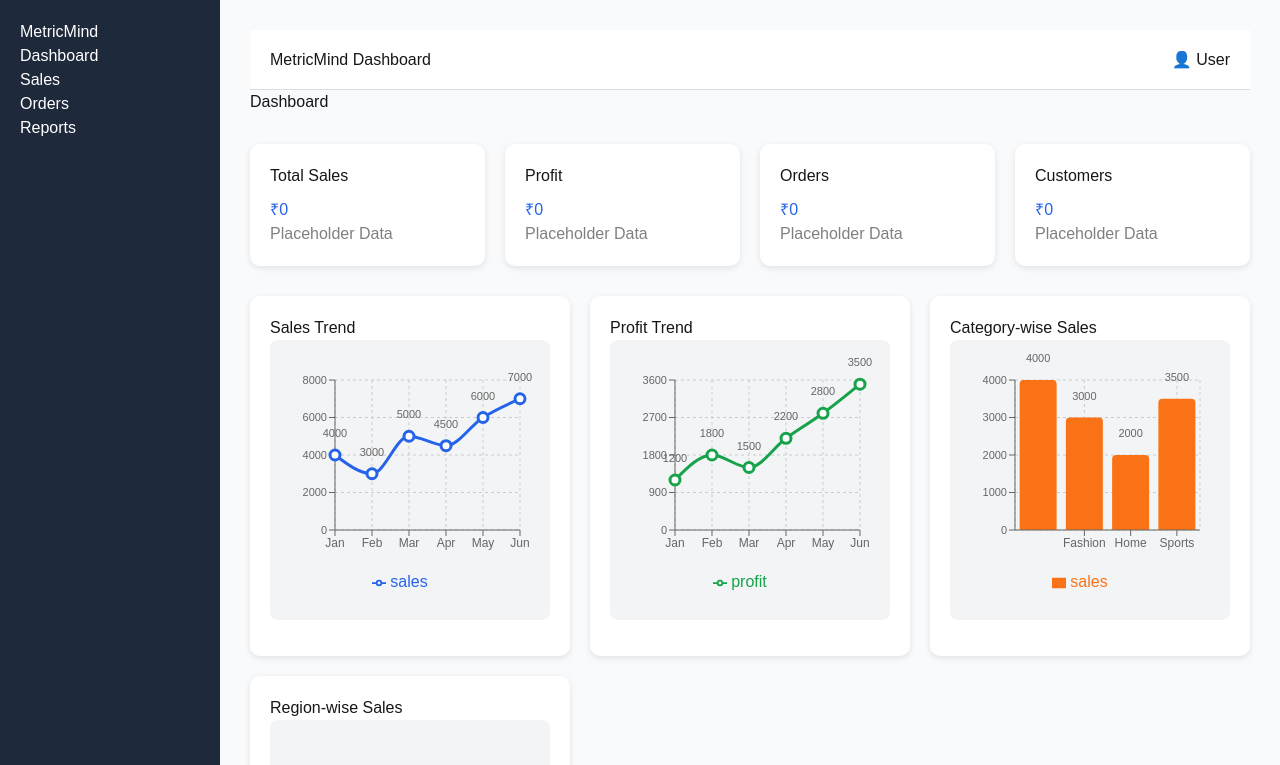
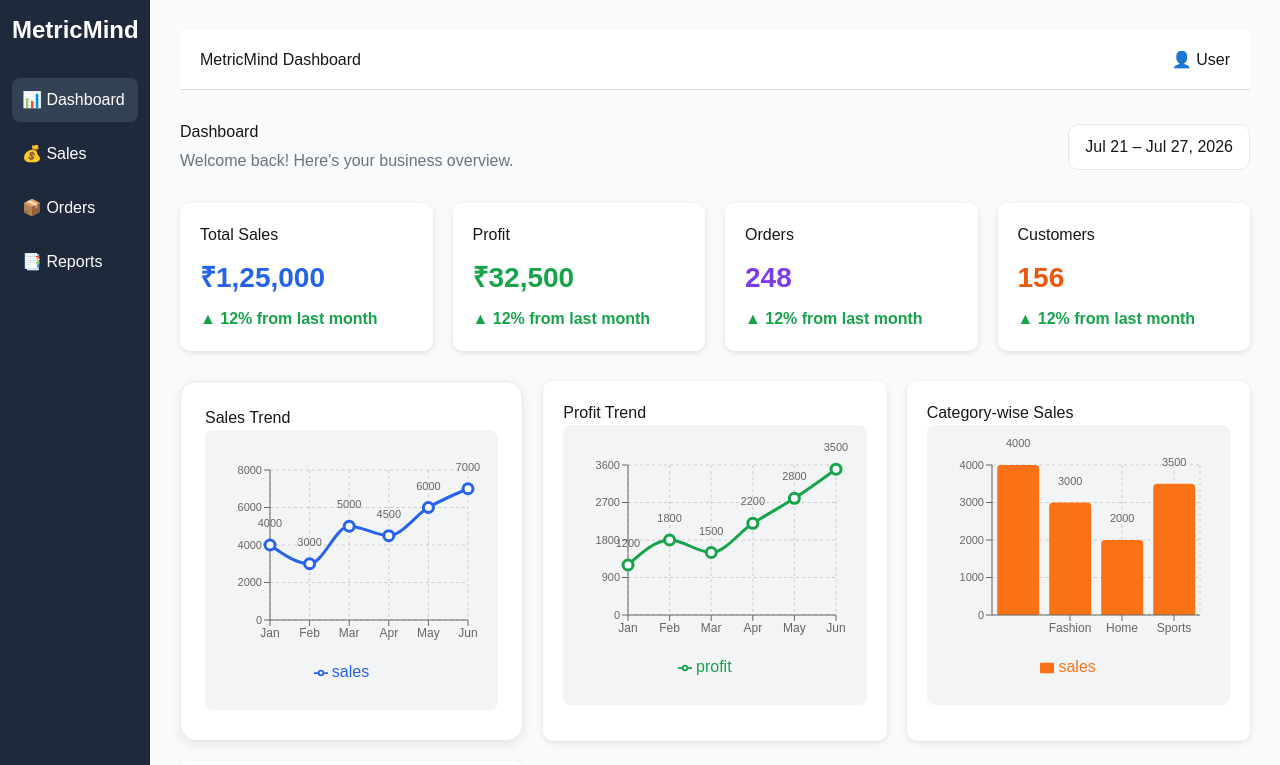
Before and after one commit to hrishika12-06patel/MetricMind, a Next.js app in the folder frontend/: page /dashboard in a window 1280 px wide. Shown: the top 765 px of the page. Built offline with nearby package versions, Linux system fonts and the light colour scheme.

Commit message:
Enhance dashboard UI

```diff
--- a/frontend/app/dashboard/page.tsx
+++ b/frontend/app/dashboard/page.tsx
@@ -1,26 +1,74 @@
+import LoadingSkeleton from "@/components/LoadingSkeleton";
+import EmptyState from "@/components/EmptyState";
 import DashboardNavbar from "../../components/DashboardNavbar";
 import SalesTrendChart from "@/components/charts/SalesTrendChart";
 import ProfitTrendChart from "@/components/charts/ProfitTrendChart";
 import CategorySalesChart from "@/components/charts/CategorySalesChart";
 import RegionSalesChart from "@/components/charts/RegionSalesChart";
 export default function Dashboard() {
+  const isLoading = false;
+  const hasData = true;
   return (
     <div style={{ display: "flex", minHeight: "100vh" }}>
       {/* Sidebar */}
       <aside
         style={{
-          width: "220px",
+          width: "150px",
           background: "#1e293b",
           color: "white",
-          padding: "20px",
+          padding: "12px",
         }}
       >
-        <h2>MetricMind</h2>
+        <h2
+         style={{
+          marginBottom: "30px",
+          fontSize: "24px",
+          fontWeight: "bold",
+         }}
+        >
+         MetricMind
+        </h2>
 
-        <p>Dashboard</p>
-        <p>Sales</p>
-        <p>Orders</p>
-        <p>Reports</p>
+        <p
+         style={{
+          padding: "10px",
+          borderRadius: "8px",
+          background: "#334155",
+          marginBottom: "10px",
+          cursor: "pointer",
+         }}
+        >
+         📊 Dashboard
+        </p>
+
+        <p
+         style={{
+          padding: "10px",
+          marginBottom: "10px",
+          cursor: "pointer",
+         }}
+        >
+         💰 Sales
+        </p>
+
+        <p
+         style={{
+          padding: "10px",
+          marginBottom: "10px",
+          cursor: "pointer",
+         }}
+        >
+         📦 Orders
+        </p>
+
+        <p
+         style={{
+          padding: "10px",
+          cursor: "pointer",
+         }}
+        >
+         📑 Reports
+        </p>
       </aside>
 
       {/* Main Content */}
@@ -32,7 +80,35 @@ export default function Dashboard() {
         }}
       >
         <DashboardNavbar />
-        <h1>Dashboard</h1>
+
+        <div
+        style={{
+          display: "flex",
+          justifyContent: "space-between",
+          alignItems: "center",
+          marginTop: "30px",
+          marginBottom: "20px",
+         }}
+        >
+         <div>
+          <h1 style={{ margin: 0 }}>Dashboard</h1>
+          <p style={{ color: "#6b7280", marginTop: "5px" }}>
+          Welcome back! Here's your business overview.
+         </p>
+        </div>
+
+        <div
+         style={{
+          background: "white",
+          padding: "10px 16px",
+          borderRadius: "10px",
+          border: "1px solid #e5e7eb",
+          fontWeight: "500",
+         }}
+        >
+         Jul 21 – Jul 27, 2026
+        </div>
+        </div>
 
         <div
           style={{
@@ -58,13 +134,38 @@ export default function Dashboard() {
               }}
             >
               <h3>{item}</h3>
-              <h2 style={{ color: "#2563eb", marginTop: "10px" }}>
-                ₹0
+              <h2
+               style={{
+                color:
+                 item === "Total Sales"
+                   ? "#2563eb"
+                   : item === "Profit"
+                   ? "#16a34a"
+                   : item === "Orders"
+                   ? "#7c3aed"
+                   : "#ea580c",
+                marginTop: "10px",
+                fontSize: "28px",
+                fontWeight: "bold",
+               }}
+              >
+               {item === "Total Sales"
+                 ? "₹1,25,000"
+                 : item === "Profit"
+                 ? "₹32,500"
+                 : item === "Orders"
+                 ? "248"
+                 : "156"}
               </h2>
 
-
-              <p style={{ color: "gray" }}>
-                Placeholder Data
+              <p
+               style={{
+               color: "#16a34a",
+               fontWeight: "600",
+               marginTop: "8px",
+              }}
+              >
+               ▲ 12% from last month
               </p>
             </div>
           ))}
@@ -80,9 +181,12 @@ export default function Dashboard() {
   <div
     style={{
       background: "white",
-      padding: "20px",
-      borderRadius: "10px",
-      boxShadow: "0 2px 6px rgba(0,0,0,0.1)",
+      padding: "24px",
+      borderRadius: "16px",
+      boxShadow: "0 4px 12px rgba(0,0,0,0.08)",
+      transition: "0.3s ease",
+      border: "1px solid #e5e7eb",
+      cursor: "pointer",
       minHeight: "360px",
     }}
   >
@@ -98,7 +202,13 @@ export default function Dashboard() {
         borderRadius: "8px",
       }}
     >
-      <SalesTrendChart />
+      {isLoading ? (
+        <LoadingSkeleton />
+      ) :hasData ? (
+        <SalesTrendChart />
+      ) : (
+        <EmptyState />
+      )}
     </div>
   </div>
 
@@ -123,7 +233,13 @@ export default function Dashboard() {
         borderRadius: "8px",
       }}
     >
-      <ProfitTrendChart />
+      {isLoading ? (
+       <LoadingSkeleton />
+      ) : hasData ? (
+       <ProfitTrendChart />
+      ) : (
+       <EmptyState />
+      )}
     </div>
   </div>
   <div
@@ -147,7 +263,13 @@ export default function Dashboard() {
         borderRadius: "8px",
       }}
     >
-      <CategorySalesChart />
+      {isLoading ? (
+       <LoadingSkeleton />
+      ) : hasData ? (
+       <CategorySalesChart />
+      ) : (
+       <EmptyState />
+      )}
     </div>
   </div>
   <div
@@ -171,7 +293,13 @@ export default function Dashboard() {
         borderRadius: "8px",
       }}
     >
-      <RegionSalesChart />
+      {isLoading ? (
+       <LoadingSkeleton />
+      ) : hasData ? (
+       <RegionSalesChart />
+      ) : (
+       <EmptyState />
+      )}
     </div>
   </div>
 </div>
--- /dev/null
+++ b/frontend/components/EmptyState.tsx
@@ -0,0 +1,23 @@
+export default function EmptyState() {
+  return (
+    <div
+      style={{
+        height: "100%",
+        display: "flex",
+        flexDirection: "column",
+        justifyContent: "center",
+        alignItems: "center",
+        color: "#64748b",
+        fontSize: "16px",
+      }}
+    >
+      <div style={{ fontSize: "42px" }}>📊</div>
+
+      <h3 style={{ margin: "10px 0 5px" }}>No Data Available</h3>
+
+      <p style={{ margin: 0 }}>
+        Data will appear here once available.
+      </p>
+    </div>
+  );
+}
--- /dev/null
+++ b/frontend/components/LoadingSkeleton.tsx
@@ -0,0 +1,22 @@
+export default function LoadingSkeleton() {
+  return (
+    <div
+      style={{
+        width: "100%",
+        height: "100%",
+        borderRadius: "8px",
+        background:
+          "linear-gradient(90deg,#f1f5f9 25%,#e2e8f0 50%,#f1f5f9 75%)",
+        backgroundSize: "200% 100%",
+        animation: "loading 1.5s infinite",
+      }}
+    >
+      <style>{`
+        @keyframes loading {
+          0% { background-position: 200% 0; }
+          100% { background-position: -200% 0; }
+        }
+      `}</style>
+    </div>
+  );
+}
```
